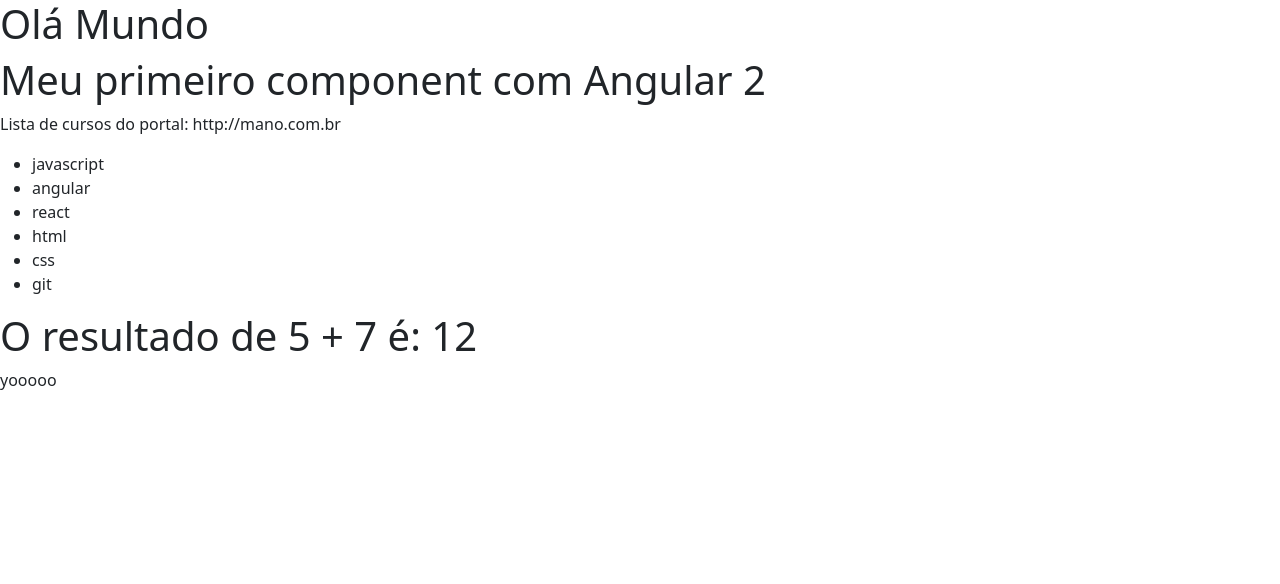
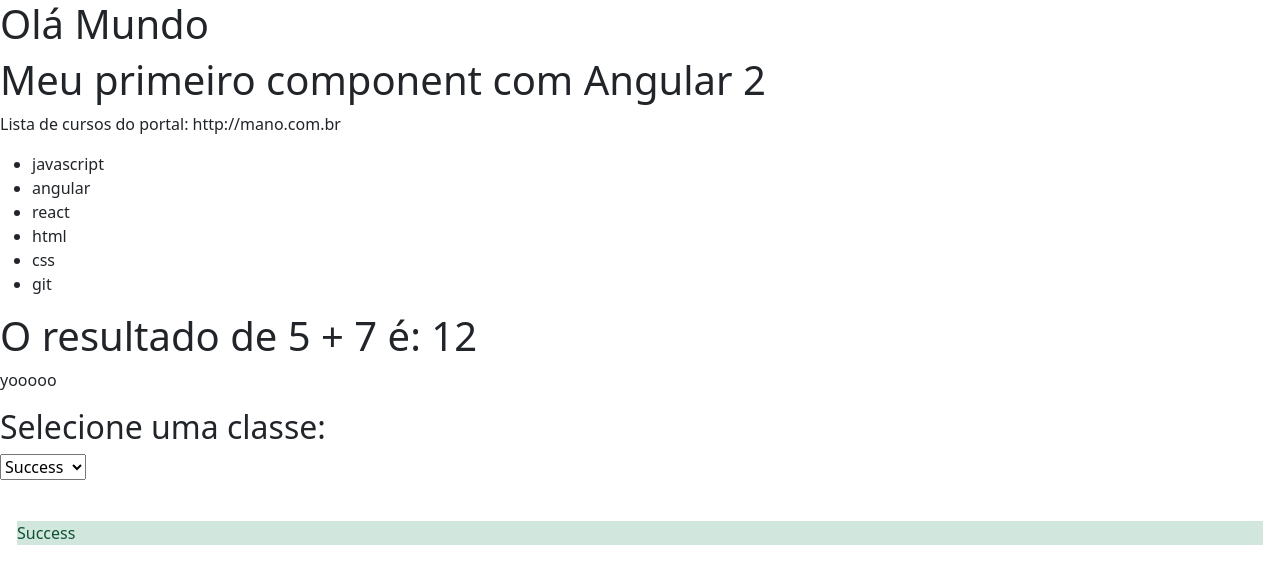
Before and after one commit to LagAntunes/Aprendendo-Angular-com-Loiane-Groner, an Angular app: page / in a window 1280 px wide. Shown: the top 584 px of the page. Built offline with nearby package versions, Linux system fonts and the light colour scheme.

Commit message:
finalizando a aula 10

```diff
--- a/angular.json
+++ b/angular.json
@@ -27,7 +27,7 @@
               "src/assets"
             ],
             "styles": [
-              "../node_modules/bootstrap/dist/css/bootstrap.min.css",
+              "./node_modules/bootstrap/dist/css/bootstrap.min.css",
               "src/styles.css"
             ],
             "scripts": []
--- a/src/app/meu-primeiro2/meu-primeiro2.component.html
+++ b/src/app/meu-primeiro2/meu-primeiro2.component.html
@@ -8,3 +8,28 @@
 
 <h1>O resultado de 5 + 7 é: {{5 + 7}}</h1>
 <p>{{maninho}}</p>
+
+<div>
+    <h2>Selecione uma classe:</h2>
+    <select #classe (change)="0">
+        <option value="alert-success">Success</option>
+        <option value="alert-info">Info</option>
+        <option value="alert-warning">Warning</option>
+        <option value="alert-danger">Danger</option>
+    </select>
+
+    <br><br>
+
+    <div class="alert" role="alert" [style.display]="classe.value == 'alert-success' ? 'block' : 'none' ">
+        <div [class.alert-success]="classe.value == 'alert-success' ">Success</div>
+    </div>
+    <div class="alert" role="alert" [style.display]="classe.value == 'alert-info' ? 'block' : 'none' ">
+        <div [class.alert-info]="classe.value == 'alert-info' ">Info</div>
+    </div>
+    <div class="alert" role="alert" [style.display]="classe.value == 'alert-warning' ? 'block' : 'none' ">
+        <div [class.alert-warning]="classe.value == 'alert-warning' ">Warning</div>
+    </div>
+    <div class="alert" role="alert" [style.display]="classe.value == 'alert-danger' ? 'block' : 'none' ">
+        <div [class.alert-danger]="classe.value == 'alert-danger' ">Danger</div>
+    </div>
+</div>
```
